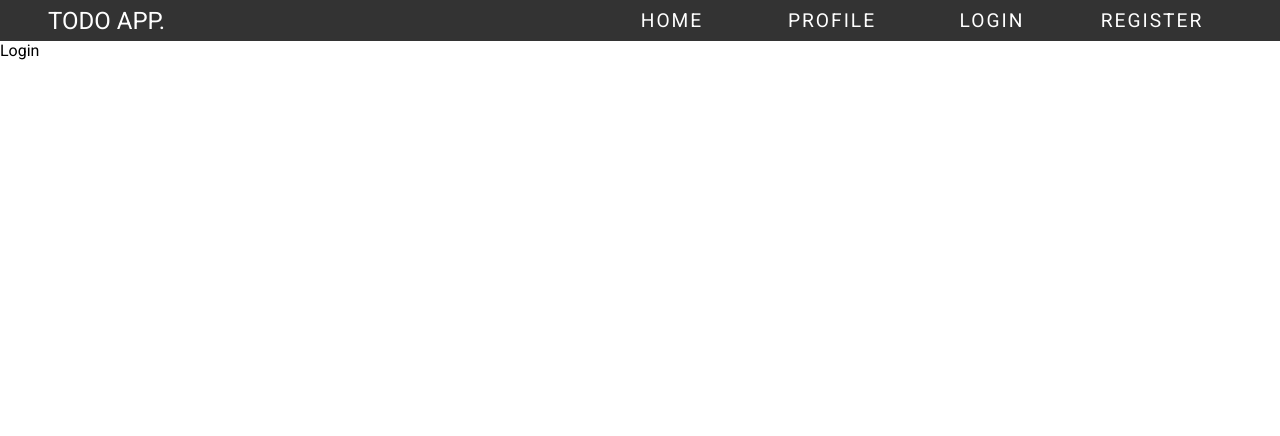
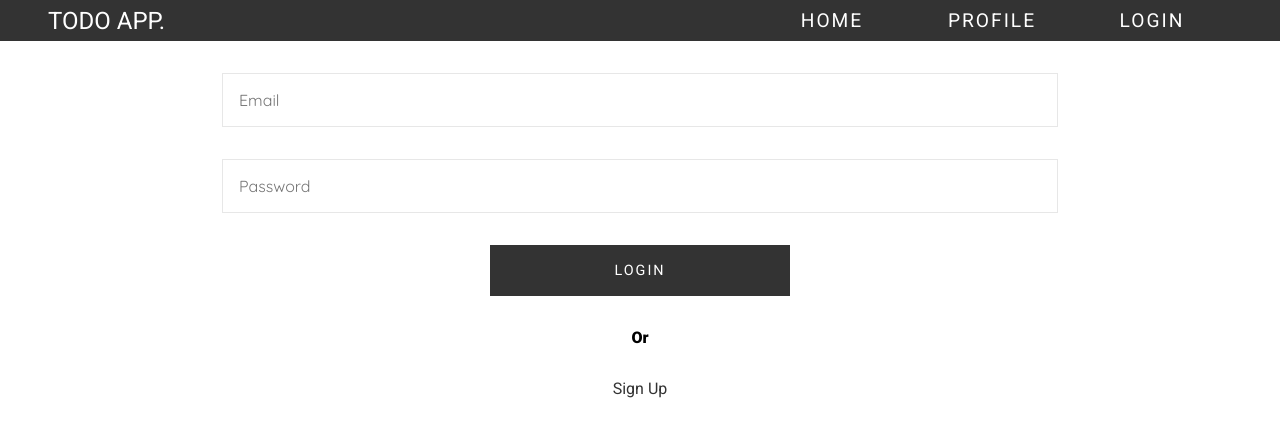
Before and after one commit to Siddhesh-Songire/frontend-react-todo, a React (Vite) app: page /login in a window 1280 px wide. Shown: the top 436 px of the page. Built offline with nearby package versions, Linux system fonts and the light colour scheme; no server answers.

Commit message:
User login, register, logout, profile, loading

```diff
--- a/src/App.jsx
+++ b/src/App.jsx
@@ -1,13 +1,35 @@
-import React from "react";
 import { BrowserRouter as Router, Route, Routes } from "react-router-dom";
+import Header from "./components/Header";
+import Home from "./pages/Home";
 import Profile from "./pages/Profile";
 import Login from "./pages/Login";
 import Register from "./pages/Register";
-import Home from "./pages/Home";
-import Header from "./components/Header";
 import { Toaster } from "react-hot-toast";
+import { useContext, useEffect } from "react";
+import axios from "axios";
+import { Context, server } from "./main";
 
 function App() {
+  const { setUser, setIsAuthenticated, setLoading } = useContext(Context);
+
+  useEffect(() => {
+    setLoading(true);
+    axios
+      .get(`${server}/user/me`, {
+        withCredentials: true,
+      })
+      .then((res) => {
+        setUser(res.data.user);
+        setIsAuthenticated(true);
+        setLoading(false);
+      })
+      .catch((error) => {
+        setUser({});
+        setIsAuthenticated(false);
+        setLoading(false);
+      });
+  }, []);
+
   return (
     <Router>
       <Header />
@@ -15,7 +37,7 @@ function App() {
         <Route path="/" element={<Home />} />
         <Route path="/profile" element={<Profile />} />
         <Route path="/login" element={<Login />} />
-        <Route path="/register" element={<Register />} />
+        <Route path="/Register" element={<Register />} />
       </Routes>
       <Toaster />
     </Router>
--- a/src/components/Header.jsx
+++ b/src/components/Header.jsx
@@ -1,7 +1,30 @@
-import React from "react";
+import axios from "axios";
+import React, { useContext } from "react";
+import { toast } from "react-hot-toast";
 import { Link } from "react-router-dom";
+import { Context, server } from "../main";
 
 const Header = () => {
+  const { isAuthenticated, setIsAuthenticated, loading, setLoading } =
+    useContext(Context);
+
+  const logoutHandler = async () => {
+    setLoading(true);
+    try {
+      await axios.get(`${server}/user/logout`, {
+        withCredentials: true,
+      });
+
+      toast.success("Logged Out Successfully");
+      setIsAuthenticated(false);
+      setLoading(false);
+    } catch (error) {
+      toast.error(error.response.data.message);
+      setIsAuthenticated(true);
+      setLoading(false);
+    }
+  };
+
   return (
     <nav className="header">
       <div>
@@ -10,8 +33,13 @@ const Header = () => {
       <article>
         <Link to={"/"}>Home</Link>
         <Link to={"/profile"}>Profile</Link>
-        <Link to={"/login"}>login</Link>
-        <Link to={"/Register"}>Register</Link>
+        {isAuthenticated ? (
+          <button disabled={loading} onClick={logoutHandler} className="btn">
+            Logout
+          </button>
+        ) : (
+          <Link to={"/login"}>Login</Link>
+        )}
       </article>
     </nav>
   );
--- /dev/null
+++ b/src/components/Loader.jsx
@@ -0,0 +1,7 @@
+import React from "react";
+
+const Loader = () => {
+  return <div className="loader">Loader</div>;
+};
+
+export default Loader;
--- a/src/main.jsx
+++ b/src/main.jsx
@@ -1,12 +1,35 @@
-import React from "react";
+import React, { createContext, useState } from "react";
 import ReactDOM from "react-dom/client";
 import App from "./App.jsx";
 import "./styles/app.scss";
 
 export const server = "https://todobackend-8ene.onrender.com";
 
+export const Context = createContext({ isAuthenticated: false });
+
+const AppWrapper = () => {
+  const [isAuthenticated, setIsAuthenticated] = useState(false);
+  const [loading, setLoading] = useState(false);
+  const [user, setUser] = useState({});
+
+  return (
+    <Context.Provider
+      value={{
+        isAuthenticated,
+        setIsAuthenticated,
+        loading,
+        setLoading,
+        user,
+        setUser,
+      }}
+    >
+      <App />
+    </Context.Provider>
+  );
+};
+
 ReactDOM.createRoot(document.getElementById("root")).render(
   <React.StrictMode>
-    <App />
+    <AppWrapper />
   </React.StrictMode>
 );
--- a/src/pages/Login.jsx
+++ b/src/pages/Login.jsx
@@ -1,7 +1,73 @@
-import React from "react";
+import axios from "axios";
+import React, { useContext, useState } from "react";
+import { toast } from "react-hot-toast";
+import { Link, Navigate } from "react-router-dom";
+import { Context, server } from "../main";
 
 const Login = () => {
-  return <div>Login</div>;
+  const { isAuthenticated, setIsAuthenticated, loading, setLoading } =
+    useContext(Context);
+  const [email, setEmail] = useState("");
+  const [password, setPassword] = useState("");
+
+  const submitHandler = async (e) => {
+    e.preventDefault();
+    setLoading(true);
+
+    try {
+      const { data } = await axios.post(
+        `${server}/user/login`,
+        {
+          email,
+          password,
+        },
+        {
+          headers: {
+            "Content-Type": "application/json",
+          },
+          withCredentials: true,
+        }
+      );
+
+      toast.success(data.message);
+      setIsAuthenticated(true);
+      setLoading(false);
+    } catch (error) {
+      toast.error(error.response.data.message);
+      setLoading(false);
+      setIsAuthenticated(false);
+    }
+  };
+
+  if (isAuthenticated) return <Navigate to={"/"} />;
+
+  return (
+    <div className="login">
+      <section>
+        <form onSubmit={submitHandler}>
+          <input
+            type="email"
+            placeholder="Email"
+            required
+            value={email}
+            onChange={(e) => setEmail(e.target.value)}
+          />
+          <input
+            type="password"
+            required
+            placeholder="Password"
+            value={password}
+            onChange={(e) => setPassword(e.target.value)}
+          />
+          <button disabled={loading} type="submit">
+            Login
+          </button>
+          <h4>Or</h4>
+          <Link to="/register">Sign Up</Link>
+        </form>
+      </section>
+    </div>
+  );
 };
 
 export default Login;
--- a/src/pages/Profile.jsx
+++ b/src/pages/Profile.jsx
@@ -1,7 +1,18 @@
-import React from "react";
+import React, { useContext } from "react";
+import { Context } from "../main";
+import Loader from "../components/Loader";
 
 const Profile = () => {
-  return <div>Profile</div>;
+  const { isAuthenticated, loading, user } = useContext(Context);
+
+  return loading ? (
+    <Loader />
+  ) : (
+    <div>
+      <h1>{user?.name}</h1>
+      <p>{user?.email}</p>
+    </div>
+  );
 };
 
 export default Profile;
--- a/src/pages/Register.jsx
+++ b/src/pages/Register.jsx
@@ -1,18 +1,19 @@
-import React, { useState } from "react";
-import { Link } from "react-router-dom";
+import React, { useContext, useState } from "react";
+import { Link, Navigate } from "react-router-dom";
 import axios from "axios";
-import { server } from "../main";
+import { Context, server } from "../main";
 import toast from "react-hot-toast";
 
 const Register = () => {
   const [name, setName] = useState("");
   const [email, setEmail] = useState("");
   const [password, setPassword] = useState("");
+  const { isAuthenticated, setIsAuthenticated, loading, setLoading } =
+    useContext(Context);
 
   const submitHandler = async (e) => {
+    setLoading(true);
     e.preventDefault();
-    console.log(name, email);
-
     try {
       const { data } = await axios.post(
         `${server}/user/new`,
@@ -30,10 +31,16 @@ const Register = () => {
       );
 
       toast.success(data.message);
+      setIsAuthenticated(true);
+      setLoading(false);
     } catch (error) {
-      toast.error("Some Error");
+      toast.error(error.response.data.message);
+      setIsAuthenticated(false);
+      setLoading(false);
     }
   };
+
+  if (isAuthenticated) return <Navigate to={"/"} />;
 
   return (
     <div className="login">
@@ -47,22 +54,22 @@ const Register = () => {
             required
           />
           <input
-            value={email}
-            onChange={(e) => setEmail(e.target.value)}
             type="email"
             placeholder="Email"
             required
+            value={email}
+            onChange={(e) => setEmail(e.target.value)}
           />
           <input
-            value={password}
-            onChange={(e) => setPassword(e.target.value)}
             type="password"
             required
             placeholder="Password"
+            value={password}
+            onChange={(e) => setPassword(e.target.value)}
           />
-          <button type="submit">Sign up</button>
+          <button type="submit">Sign Up</button>
           <h4>Or</h4>
-          <Link to="/login">Log in</Link>
+          <Link to="/login">Log In</Link>
         </form>
       </section>
     </div>
```
